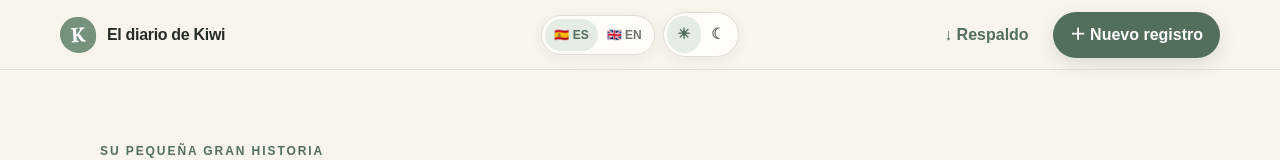
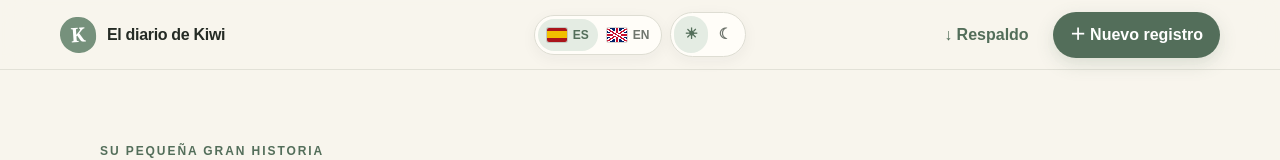
Before and after one commit to nmedvedy/kiwi, a Next.js app: page / in a window 1280 px wide. Shown: the top 160 px of the page. Built offline with nearby package versions, Linux system fonts and the light colour scheme.

Commit message:
Render language flags consistently

```diff
--- a/app/globals.css
+++ b/app/globals.css
@@ -48,9 +48,19 @@ button:focus-visible, input:focus-visible, select:focus-visible, textarea:focus-
 .header-actions { justify-content: flex-end; }
 .preference-controls { display: flex; align-items: center; justify-content: center; gap: 8px; }
 .preference-toggle { display: inline-flex; padding: 3px; border: 1px solid var(--line); border-radius: 999px; background: var(--white); box-shadow: 0 4px 15px rgba(40,45,38,.05); }
-.preference-toggle button { min-width: 51px; padding: 7px 9px; border: 0; border-radius: 999px; background: transparent; color: var(--muted); font-size: 12px; font-weight: 800; cursor: pointer; transition: background .16s ease, color .16s ease, transform .16s ease; }
+.preference-toggle button { min-width: 51px; padding: 7px 9px; display: inline-flex; align-items: center; justify-content: center; gap: 6px; border: 0; border-radius: 999px; background: transparent; color: var(--muted); font-size: 12px; font-weight: 800; cursor: pointer; transition: background .16s ease, color .16s ease, transform .16s ease; }
 .preference-toggle button:hover { color: var(--ink); }
 .preference-toggle button.active { background: var(--sage-light); color: var(--sage-dark); }
+.flag-icon { width: 20px; height: 14px; flex: 0 0 auto; display: inline-block; overflow: hidden; border-radius: 2px; box-shadow: 0 0 0 1px rgba(20, 24, 20, .16); }
+.flag-es { background: linear-gradient(to bottom, #aa151b 0 25%, #f1bf00 25% 75%, #aa151b 75% 100%); }
+.flag-uk {
+  background:
+    linear-gradient(33deg, transparent 42%, #fff 42% 47%, #c8102e 47% 53%, #fff 53% 58%, transparent 58%),
+    linear-gradient(-33deg, transparent 42%, #fff 42% 47%, #c8102e 47% 53%, #fff 53% 58%, transparent 58%),
+    linear-gradient(90deg, transparent 38%, #fff 38% 44%, #c8102e 44% 56%, #fff 56% 62%, transparent 62%),
+    linear-gradient(0deg, transparent 34%, #fff 34% 41%, #c8102e 41% 59%, #fff 59% 66%, transparent 66%),
+    #012169;
+}
 .theme-toggle button { min-width: 34px; padding-left: 8px; padding-right: 8px; font-size: 15px; }
 .primary-button, .quiet-button, .outline-button, .text-button, .close-button, .entry-actions button, .segmented button, .filters button { border: 0; cursor: pointer; transition: transform .16s ease, background .16s ease, color .16s ease, border-color .16s ease; }
 .primary-button { padding: 11px 17px; border-radius: 999px; background: var(--sage-dark); color: white; font-weight: 700; box-shadow: 0 6px 18px rgba(83, 110, 90, .18); }
--- a/app/page.tsx
+++ b/app/page.tsx
@@ -552,8 +552,8 @@ export default function Home() {
         </a>
         <div className="preference-controls">
           <div className="preference-toggle" role="group" aria-label={t.language}>
-            <button className={language === "es" ? "active" : ""} onClick={() => setLanguage("es")} aria-pressed={language === "es"}>🇪🇸 <span>ES</span></button>
-            <button className={language === "en" ? "active" : ""} onClick={() => setLanguage("en")} aria-pressed={language === "en"}>🇬🇧 <span>EN</span></button>
+            <button className={language === "es" ? "active" : ""} onClick={() => setLanguage("es")} aria-pressed={language === "es"}><span className="flag-icon flag-es" aria-hidden="true" /><span>ES</span></button>
+            <button className={language === "en" ? "active" : ""} onClick={() => setLanguage("en")} aria-pressed={language === "en"}><span className="flag-icon flag-uk" aria-hidden="true" /><span>EN</span></button>
           </div>
           <div className="preference-toggle theme-toggle" role="group" aria-label={t.appearance}>
             <button className={theme === "light" ? "active" : ""} onClick={() => setTheme("light")} aria-label={t.light} aria-pressed={theme === "light"}>☀</button>
```
